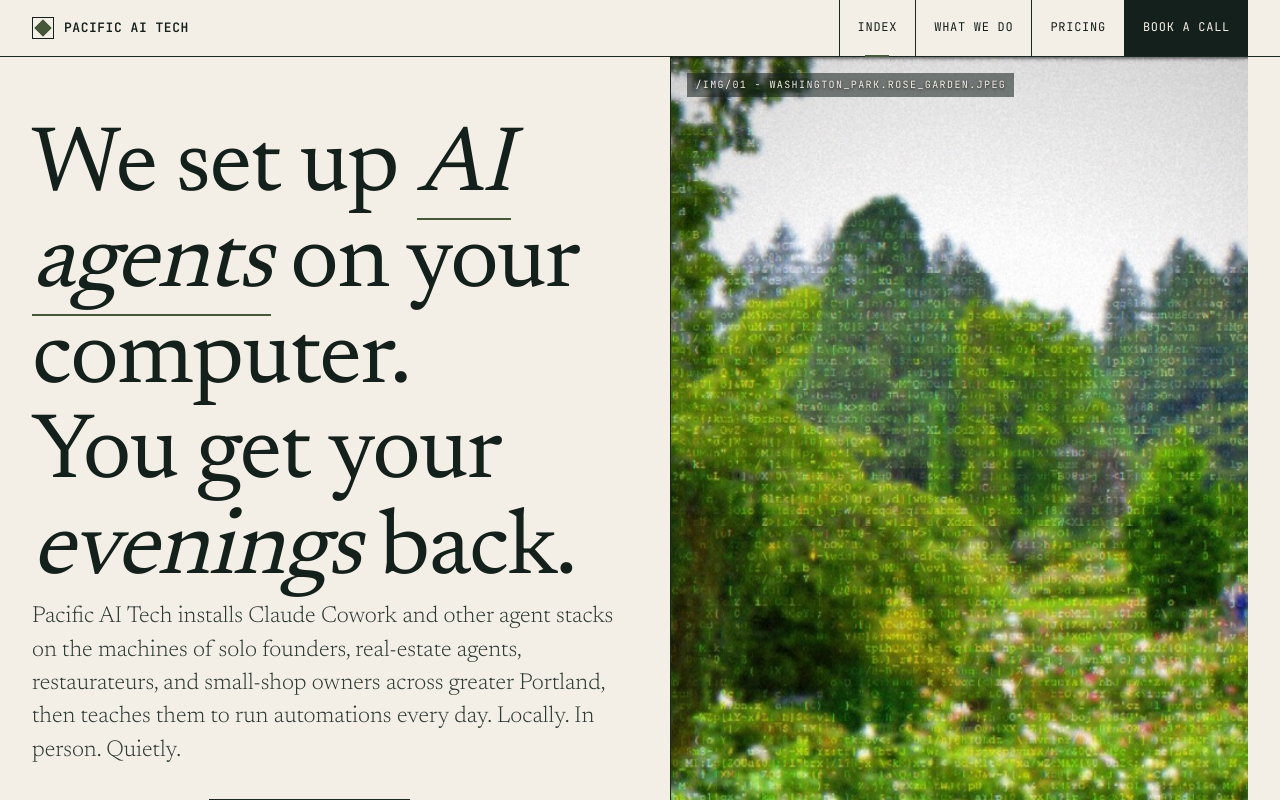
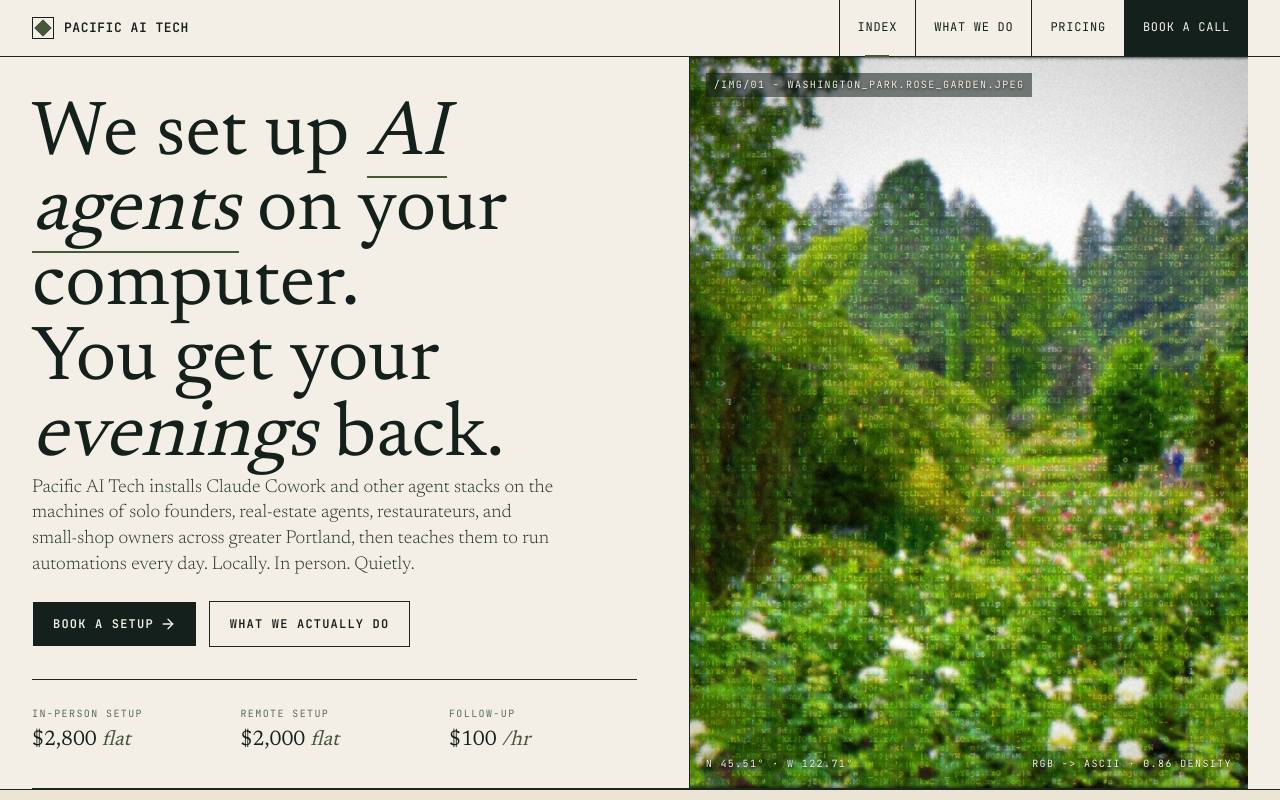
Before and after one commit to itsaark/pacific-ai-tech, a Next.js app: page / in a window 1280 px wide. Shown: the top 800 px of the page. Built offline with nearby package versions, Linux system fonts and the light colour scheme.

Commit message:
Fix hero section viewport fit

```diff
--- a/src/app/globals.css
+++ b/src/app/globals.css
@@ -201,9 +201,9 @@
 }
 
 .pat-site h1 {
-  font-size: clamp(54px, 7.2vw, 112px);
-  line-height: 1.04;
-  letter-spacing: -0.018em;
+  font-size: clamp(48px, 6vw, 92px);
+  line-height: 0.98;
+  letter-spacing: 0;
   font-weight: 400;
 }
 
@@ -329,34 +329,38 @@
 
 .pat-hero {
   display: grid;
-  grid-template-columns: 1.05fr 0.95fr;
+  grid-template-columns: minmax(0, 1.08fr) minmax(420px, 0.92fr);
+  min-height: calc(100svh - 97px);
   padding: 0;
   border-bottom: 1px solid var(--rule);
 }
 
 .pat-hero-text {
   display: flex;
-  min-height: 640px;
+  min-height: 0;
   flex-direction: column;
   justify-content: space-between;
-  padding: 64px 56px 56px 0;
+  padding: clamp(36px, 5.2svh, 58px) clamp(34px, 4vw, 52px) clamp(30px, 4.4svh, 48px) 0;
 }
 
 .pat-underlined {
   border-bottom: 2px solid var(--moss);
-  padding-bottom: 4px;
+  padding-bottom: 0.03em;
   font-style: italic;
 }
 
 .pat-hero-lede {
-  margin-top: 32px;
+  max-width: 50ch;
+  margin-top: clamp(18px, 3svh, 28px);
+  font-size: clamp(18px, 1.45vw, 22px);
+  line-height: 1.38;
 }
 
 .pat-hero-actions {
   display: flex;
   flex-wrap: wrap;
   gap: 12px;
-  margin-top: 32px;
+  margin-top: clamp(18px, 3svh, 28px);
 }
 
 .pat-btn {
@@ -382,10 +386,10 @@
 .pat-hero-meta {
   display: grid;
   grid-template-columns: repeat(3, 1fr);
-  gap: 24px;
-  margin-top: 48px;
+  gap: 20px;
+  margin-top: clamp(24px, 4svh, 36px);
   border-top: 1px solid var(--rule);
-  padding-top: 48px;
+  padding-top: clamp(18px, 3.2svh, 28px);
 }
 
 .pat-hero-meta .m-label {
@@ -397,7 +401,7 @@
 }
 
 .pat-hero-meta .m-val {
-  font-size: 22px;
+  font-size: clamp(18px, 1.65vw, 22px);
   line-height: 1.2;
 }
 
@@ -421,7 +425,7 @@
 }
 
 .pat-hero-image {
-  min-height: 640px;
+  min-height: 0;
   border-left: 1px solid var(--rule);
 }
 
@@ -1095,9 +1099,13 @@
     grid-template-columns: 1fr;
   }
 
+  .pat-hero {
+    min-height: 0;
+  }
+
   .pat-hero-text {
     min-height: 0;
-    padding: 48px 0;
+    padding: 44px 0;
   }
 
   .pat-hero-image,
```
